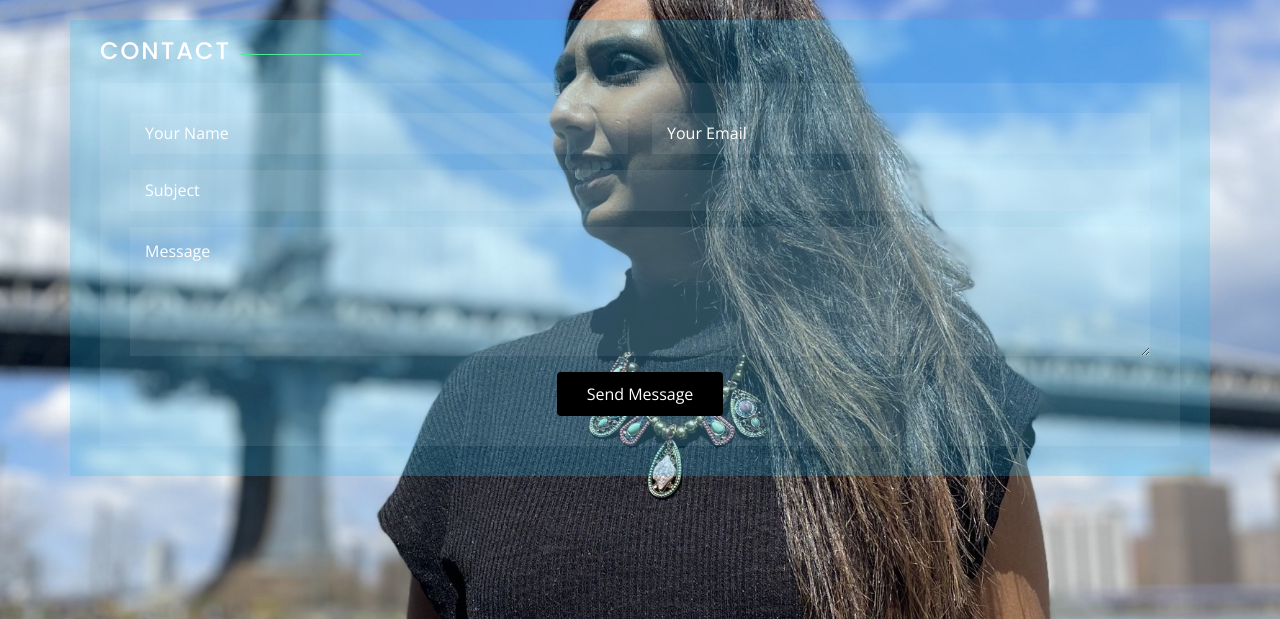
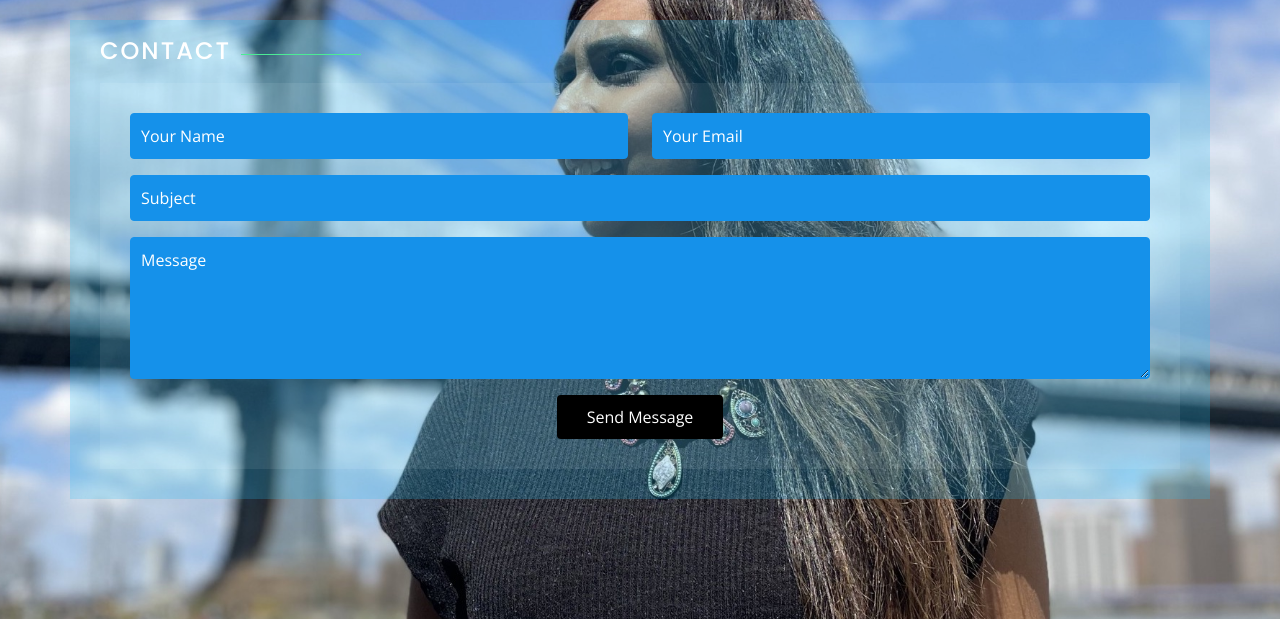
Before and after one commit to yoshnee/yoshnee-raveendran, a Flask app: page / in a window 1280 px wide, after a click on "Contact". Shown: the part 80-699 px from the top of the page. Run offline with Flask 3, Linux system fonts and the light colour scheme; some libraries are stand-ins or nearby versions.

Commit message:
Make contact form not be transparent

```diff
--- a/static/css/style.css
+++ b/static/css/style.css
@@ -546,11 +546,29 @@ section .container {
 .contact .email-form textarea {
   border-radius: 0;
   box-shadow: none;
-  font-size: 14px;
+  font-size: 16px;
   background: rgba(255, 255, 255, 0.08);
   border: 0;
   transition: 0.3s;
-  color: #fff;
+}
+
+.contact .email-form .form-control {
+  border: 1px solid #1591ea; /* Light border for input fields */
+  border-radius: 4px; /* Slightly rounded corners */
+  padding: 10px; /* Padding inside input fields */
+  font-size: 16px; /* Font size for readability */
+  width: 100%; /* Full width */
+  background-color: #1591ea; /* Solid white background for better visibility */
+  color: #fff; /* Dark text color for contrast */
+  box-shadow: none; /* Remove shadow to maintain a flat design */
+  transition: background-color 0.3s ease; /* Smooth transition for background color change */
+}
+
+/* On focus */
+.contact .email-form .form-control:focus {
+  background-color: #7CC1D7; /* Slightly lighter background on focus */
+  border-color: #007bff; /* Border color on focus for better visibility */
+  outline: none; /* Remove default outline */
 }
 
 .contact .email-form input:focus,
```
Also changed, not shown: static/img/background-medium.jpg, static/img/background-small.jpg.
